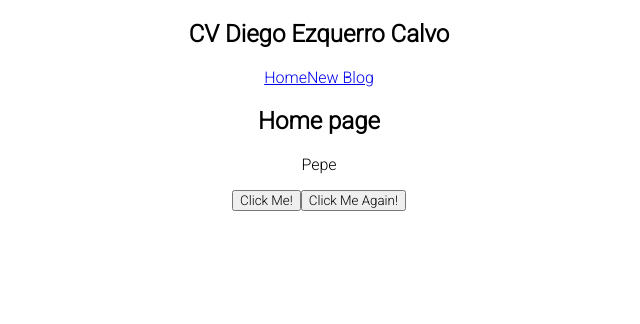
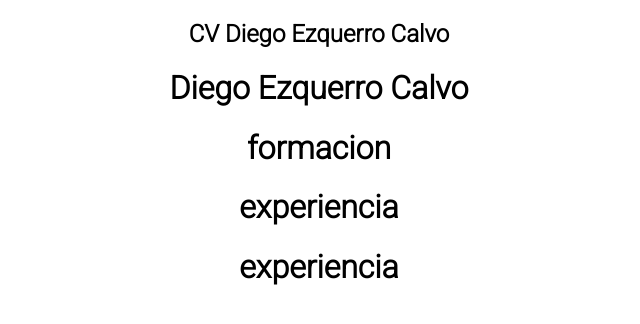
Before and after one commit to Diego-EC/curriculum-diego-ezquerro, a React (Create React App) app: page / in a window 1280 px wide. Shown: the top 324 px of the page, without its empty margins (321-961 px from the left). Built offline with nearby package versions, Linux system fonts and the light colour scheme.

Commit message:
creating cards sistem

```diff
--- a/src/index.css
+++ b/src/index.css
@@ -4,17 +4,3 @@
 * {
   font-family: 'Roboto', sans-serif;
 }
-
-body {
-  margin: 0;
-  font-family: -apple-system, BlinkMacSystemFont, 'Segoe UI', 'Roboto', 'Oxygen',
-    'Ubuntu', 'Cantarell', 'Fira Sans', 'Droid Sans', 'Helvetica Neue',
-    sans-serif;
-  -webkit-font-smoothing: antialiased;
-  -moz-osx-font-smoothing: grayscale;
-}
-
-code {
-  font-family: source-code-pro, Menlo, Monaco, Consolas, 'Courier New',
-    monospace;
-}
--- /dev/null
+++ b/src/js/components/card.js
@@ -0,0 +1,17 @@
+import PropTypes from "prop-types";
+
+const Card = props => {
+	Card.propTypes = {
+		pair: PropTypes.string
+    };
+
+    return (
+        <div className="card">
+            <h1>
+                {props.pair}
+            </h1>
+        </div>
+    );
+}
+
+export default Card;
--- a/src/js/components/navbar.js
+++ b/src/js/components/navbar.js
@@ -1,8 +1,7 @@
 const Navbar = () => {
-    return ( <nav className="navbar">
+    return (
+    <nav className="navbar">
         <h1>CV Diego Ezquerro Calvo</h1>
-        <a href="/">Home</a>
-        <a href="/create">New Blog</a>
     </nav> );
 }
 
--- a/src/js/views/home.js
+++ b/src/js/views/home.js
@@ -1,25 +1,27 @@
 import { useState } from 'react';
+import Card from '../components/card';
 
 const Home = () => {
 
-    // map https://www.youtube.com/watch?v=tHjxSVaj_wY
+    const [cards, setCards] = useState([
+        {pair: 'Diego Ezquerro Calvo'},
+        {pair: 'formacion'},
+        {pair: 'experiencia'},
+        {pair: 'experiencia'}
+    ]);
     const [name, setName] = useState('Pepe');
 
-    const handleClick = () => {
-        console.log('hi there');
-        setName('lol');
-    }
-
-    const handleClickAgain = (name, e) => {
-        console.log('hi there ' + name, e.target );
-    }
+    const cardsMap = cards.map(function(card, index){
+        return(
+            <Card key={index}
+                pair={card.pair}
+            />
+        )
+    })
 
     return (
         <div className="home">
-            <h2>Home page</h2>
-            <p>{ name }</p>
-            <button type="button" onClick={handleClick}>Click Me!</button>
-            <button type="button" onClick={(e) => {handleClickAgain('Diego', e)}}>Click Me Again!</button>
+            <div>{ cardsMap }</div>
         </div>
     );
 }
--- a/src/styles/App.css
+++ b/src/styles/App.css
@@ -1,38 +1,3 @@
 .App {
   text-align: center;
 }
-
-.App-logo {
-  height: 40vmin;
-  pointer-events: none;
-}
-
-@media (prefers-reduced-motion: no-preference) {
-  .App-logo {
-    animation: App-logo-spin infinite 20s linear;
-  }
-}
-
-.App-header {
-  background-color: #282c34;
-  min-height: 100vh;
-  display: flex;
-  flex-direction: column;
-  align-items: center;
-  justify-content: center;
-  font-size: calc(10px + 2vmin);
-  color: white;
-}
-
-.App-link {
-  color: #61dafb;
-}
-
-@keyframes App-logo-spin {
-  from {
-    transform: rotate(0deg);
-  }
-  to {
-    transform: rotate(360deg);
-  }
-}
```
Also changed, not shown: 1 other file (tests, documents, lock files or other folders).
